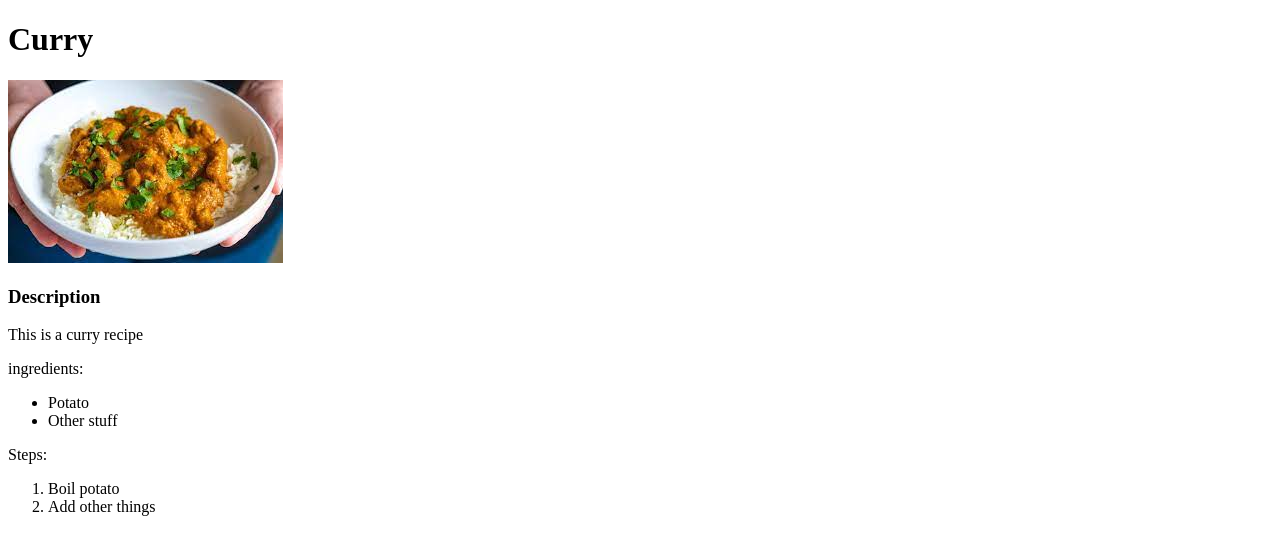
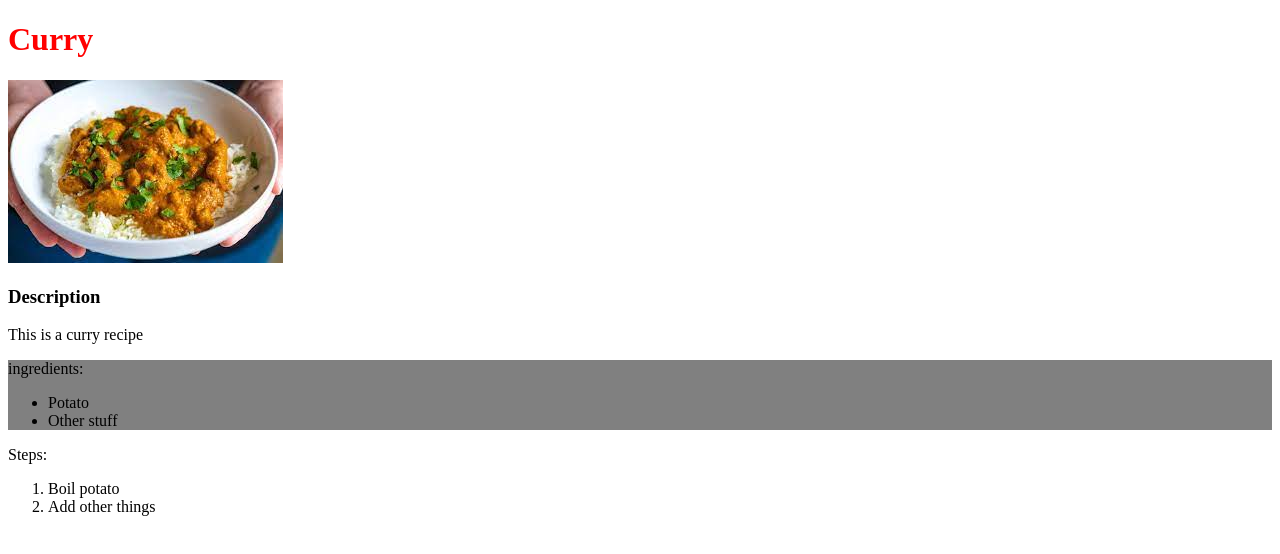
Before and after one commit to cadaugherty/odin-recipes, a plain HTML site: page recipes/curry.html in a window 1280 px wide. Drawn offline with Linux system fonts and the light colour scheme.

Commit message:
updated with css

```diff
--- a/recipes/curry.html
+++ b/recipes/curry.html
@@ -1,6 +1,7 @@
 <!DOCTYPE html>
 <html lang="en">
 <head>
+    <link rel="stylesheet" href="../style.css">
     <meta charset="UTF-8">
     <meta http-equiv="X-UA-Compatible" content="IE=edge">
     <meta name="viewport" content="width=device-width, initial-scale=1.0">
@@ -9,14 +10,16 @@
 <body>
     <h1>Curry</h1>
     <img src="curry.jpeg">
-    <p><h3>Description</h3></p>
+    <p class ="para"><h3>Description</h3></p>
     <p>This is a curry recipe</p>
-    <p>ingredients:
-        <ul>
-            <li>Potato</li>
+    <div class = "para">
+        <p class="para">ingredients:
+            <ul>
+             <li class ='para'>Potato</li>
             <li>Other stuff</li>
-        </ul>
-    </p>
+            </ul>
+         </p>
+    </div>
     <p>Steps:
         <ol>
             <li>Boil potato</li>
--- /dev/null
+++ b/style.css
@@ -0,0 +1,9 @@
+h1 {
+
+    color: red;
+}
+
+.para {
+
+    background-color: gray;
+}
```
Also changed, not shown: index.html (+1 -0 lines).
